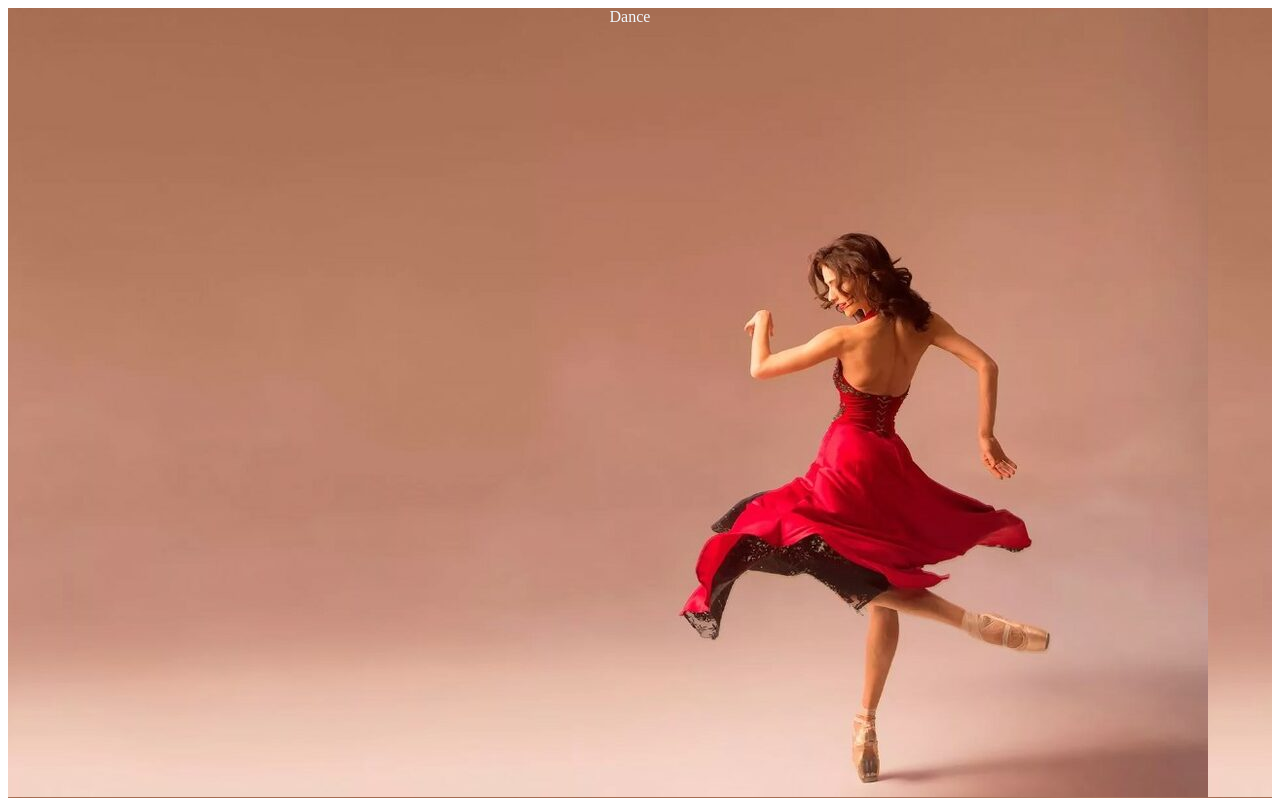
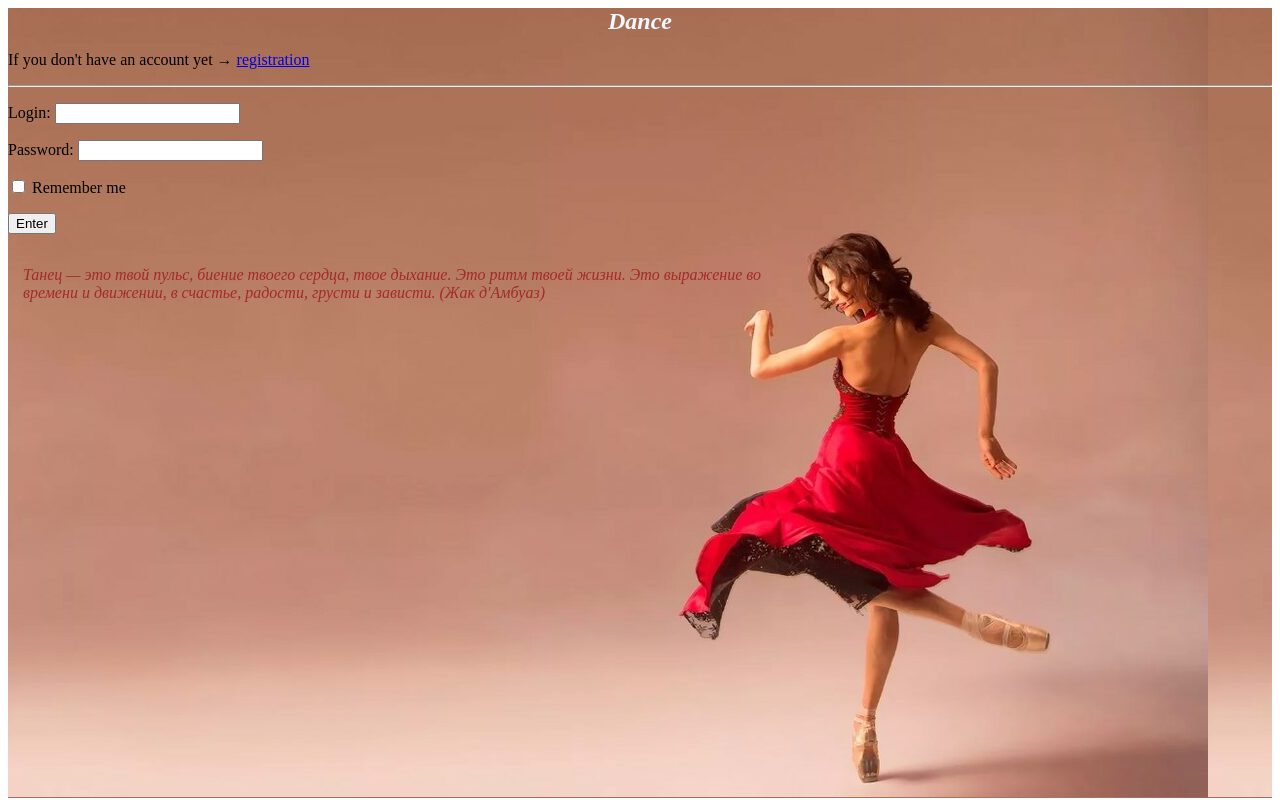
Before and after one commit to Renata-2001/Database-development, a Flask app: page / in a window 1280 px wide. Run offline with Flask 3, Linux system fonts and the light colour scheme; some libraries are stand-ins or nearby versions.

Commit message:
modified:   static/dance.css 	modified:   templates/base.html 	modified:   templates/main.html

```diff
--- a/static/dance.css
+++ b/static/dance.css
@@ -4,9 +4,20 @@
     background-image: url('main.jpg');
 }
 
-#main > p {
-    margin-right: 20px;
-    margin-left: auto;
+#main > h1 {
     text-align: center;
-    color:aliceblue
+    color:aliceblue;
+    font-style: oblique;
+    font-weight: bold;
+    font-size: x-large
 }
+
+#phrase {
+    text-align: left;
+    font-style: oblique;
+    color: brown;
+    position: absolute;
+    padding-right: 500px;
+    padding-bottom: 20px;
+    padding-left: 15px
+}
--- a/templates/base.html
+++ b/templates/base.html
@@ -7,6 +7,7 @@
  {% endblock %}
  </head>
  <body>
+
   {% block content %}
 
   {% endblock %}
--- a/templates/main.html
+++ b/templates/main.html
@@ -1,11 +1,24 @@
 {% extends 'base.html' %}
 
 {% block title %}
-Главная
+Dance
 {% endblock %}
 
 {% block content %}
 <div id="main">
- <p>Dance</p>
+    <h1>Dance</h1>
+    <form class="reg_log_form" action="/login" method="post">
+        <p><label>If you don't have an account yet &rarr;  </label><a href="{{ url_for('index') }}">registration</a></p>
+        <hr>
+        <p><label>Login: </label><input type="text" name="login" value="" requiered/></p>
+        <p><label>Password: </label><input type="password" maxlength="20" name="passwd" value="" requiered/></p>
+        <p><input type="checkbox" name="remainme"/> Remember me</p>
+        <p><input type="submit" value="Enter"/></p>
+        <div id="phrase">
+            </p>Танец — это твой пульс, биение твоего сердца, твое дыхание. Это ритм твоей жизни. Это выражение во времени и движении, в счастье, радости, грусти и зависти.
+                    (Жак д'Амбуаз)</p>
+            <br>
+        </div>
+    </form>
 </div>
 {% endblock %}
```
